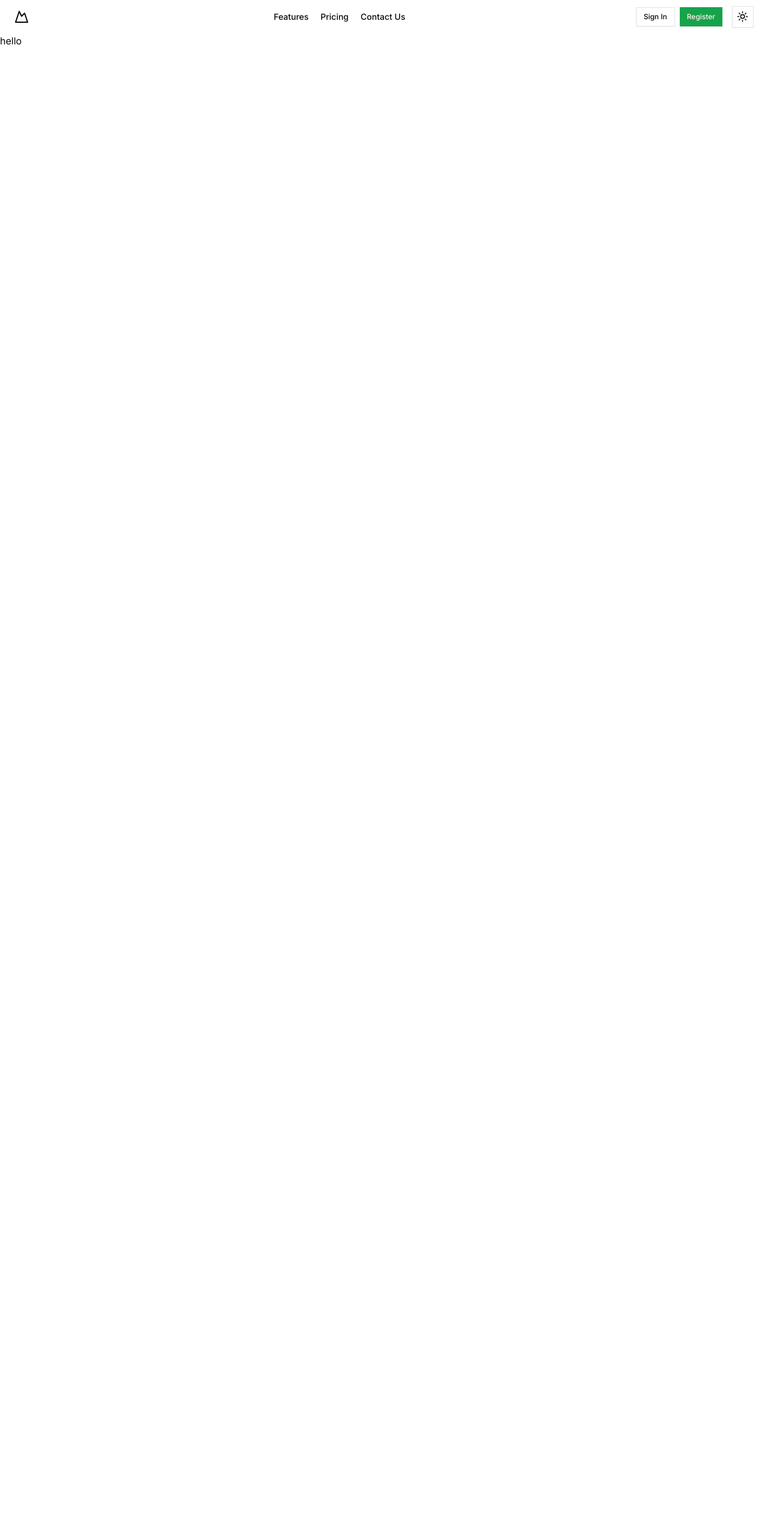
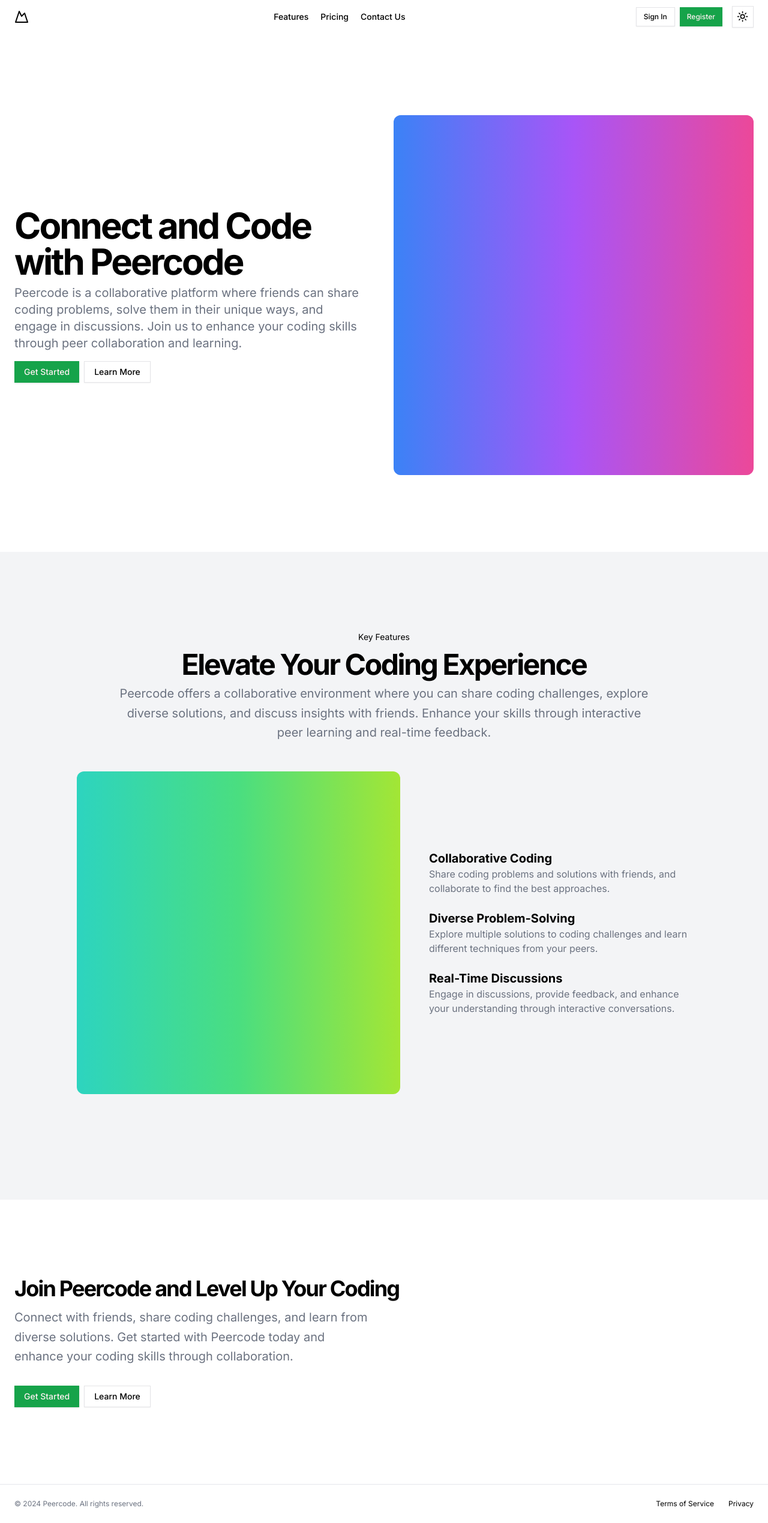
Before and after one commit to AnitKrJha/CodeCircle, a Next.js app: page / in a window 1280 px wide. Shown: the whole page at 60% size. Before the commit the page ends 800 px from the top, so only its background shows below. Built offline with nearby package versions, Linux system fonts and the light colour scheme; no server answers.

Commit message:
added landing page

```diff
--- a/src/app/globals.css
+++ b/src/app/globals.css
@@ -59,13 +59,3 @@
     --chart-5: 340 75% 55%;
   }
 }
-
-
-@layer base {
-  * {
-    @apply border-border;
-  }
-  body {
-    @apply bg-background text-foreground;
-  }
-}
--- a/src/app/layout.tsx
+++ b/src/app/layout.tsx
@@ -4,6 +4,7 @@
 import NavBar from "@/components/navbar";
 import { ThemeProvider } from "@/components/themeprovider";
 import { Toaster } from "@/components/ui/sonner";
+import Footer  from "@/components/landing/footer";
 
 const inter = Inter({ subsets: ["latin"] });
 
@@ -20,11 +21,15 @@
   return (
     <html lang="en">
 
-      <body className={inter.className}>
+      <body className={`${inter.className} pt-16`}>
       <ThemeProvider attribute="class" defaultTheme="system" disableTransitionOnChange>
 
         <NavBar/>
+        <main className="min-h-[94vh]">
+
         {children}
+        </main>
+        <Footer/>
         <Toaster richColors/>
       </ThemeProvider>
         </body>
--- /dev/null
+++ b/src/app/not-found.tsx
@@ -0,0 +1,28 @@
+import Link from "next/link"
+
+export default function NotFoundPage() {
+  return (
+    <div className="flex min-h-[100dvh] flex-col items-center justify-center bg-background px-4 py-12 sm:px-6 lg:px-8">
+      <div className="mx-auto max-w-md text-center">
+       <div
+
+          className="mx-auto mb-6 bg-gradient-to-r from-gray-600 via-gray-800 to-black w-full aspect-square rounded-full shadow-lg invert dark:invert-0">
+       </div>
+
+        <h1 className="text-3xl font-bold tracking-tight text-foreground sm:text-4xl">Oops! Page not found</h1>
+        <p className="mt-4 text-muted-foreground">
+          The page you're looking for doesn't seem to exist. Don't worry, we'll help you find your way back home.
+        </p>
+        <div className="mt-6">
+          <Link
+            href="/"
+            className="inline-flex items-center rounded-md bg-primary px-4 py-2 text-sm font-medium text-primary-foreground shadow-sm transition-colors hover:bg-primary/90 focus:outline-none focus:ring-2 focus:ring-primary focus:ring-offset-2"
+            prefetch={false}
+          >
+            Go back home
+          </Link>
+        </div>
+      </div>
+    </div>
+  )
+}
--- a/src/app/page.tsx
+++ b/src/app/page.tsx
@@ -1,8 +1,14 @@
+import CallToActionSection from "@/components/landing/calltoaction";
+import FeatureSection from "@/components/landing/featuresection";
+import HeroSection from "@/components/landing/hero";
+
 export default function Home() {
   return (
 
     <main>
-      hello
+      <HeroSection/>
+      <FeatureSection/>
+      <CallToActionSection/>
     </main>
   );
 }
--- /dev/null
+++ b/src/components/landing/calltoaction.tsx
@@ -0,0 +1,22 @@
+import Link from "next/link";
+import { ActionButtons } from "./hero";
+
+export default function CallToActionSection() {
+  return (
+    <section className="w-full py-12 md:py-24 lg:py-32">
+      <div className="container px-4 md:px-6">
+        <div className="space-y-3 text-left">
+          <h2 className="text-3xl font-bold tracking-tighter md:text-4xl">
+            Join Peercode and Level Up Your Coding
+          </h2>
+          <p className="max-w-[600px] text-gray-500 md:text-xl/relaxed lg:text-base/relaxed xl:text-xl/relaxed dark:text-gray-400">
+            Connect with friends, share coding challenges, and learn from diverse solutions. Get started with Peercode today and enhance your coding skills through collaboration.
+          </p>
+        </div>
+        <div className="mt-8 flex">
+          <ActionButtons />
+        </div>
+      </div>
+    </section>
+  );
+}
--- /dev/null
+++ b/src/components/landing/featuresection.tsx
@@ -0,0 +1,55 @@
+export default function FeatureSection() {
+    return (
+      <section className="w-full py-12 md:py-24 lg:py-32 bg-gray-100 dark:bg-gray-800">
+        <div className="container px-4 md:px-6">
+          <div className="flex flex-col items-center justify-center space-y-4 text-center">
+            <div className="space-y-2">
+              <div className="inline-block rounded-lg bg-gray-100 px-3 py-1 text-sm dark:bg-gray-800">
+                Key Features
+              </div>
+              <h2 className="text-3xl font-bold tracking-tighter sm:text-5xl">
+                Elevate Your Coding Experience
+              </h2>
+              <p className="max-w-[900px] text-gray-500 md:text-xl/relaxed lg:text-base/relaxed xl:text-xl/relaxed dark:text-gray-400">
+                Peercode offers a collaborative environment where you can share coding challenges, explore diverse solutions, and discuss insights with friends. Enhance your skills through interactive peer learning and real-time feedback.
+              </p>
+            </div>
+          </div>
+          <FeatureList />
+        </div>
+      </section>
+    );
+  }
+
+  function FeatureList() {
+    return (
+      <div className="mx-auto flex flex-col md:flex-row max-w-5xl items-center gap-6 py-12 lg:grid-cols-2 lg:gap-12">
+        <div className=" w-full  sm:w-full lg:h-auto">
+          <div className="w-full aspect-square bg-gradient-to-r from-teal-400 via-green-400 to-lime-400 rounded-xl"></div>
+        </div>
+        <ul className="flex flex-col gap-6">
+          <FeatureItem
+            title="Collaborative Coding"
+            description="Share coding problems and solutions with friends, and collaborate to find the best approaches."
+          />
+          <FeatureItem
+            title="Diverse Problem-Solving"
+            description="Explore multiple solutions to coding challenges and learn different techniques from your peers."
+          />
+          <FeatureItem
+            title="Real-Time Discussions"
+            description="Engage in discussions, provide feedback, and enhance your understanding through interactive conversations."
+          />
+        </ul>
+      </div>
+    );
+  }
+
+  function FeatureItem({ title, description }: { title: string; description: string }) {
+    return (
+      <li>
+        <h3 className="text-xl font-bold">{title}</h3>
+        <p className="text-gray-500 dark:text-gray-400">{description}</p>
+      </li>
+    );
+  }
--- /dev/null
+++ b/src/components/landing/footer.tsx
@@ -0,0 +1,17 @@
+import Link from "next/link";
+
+export default function Footer() {
+  return (
+    <footer className="flex flex-col gap-2 sm:flex-row py-6 w-full shrink-0 items-center px-4 md:px-6 border-t">
+      <p className="text-xs text-gray-500 dark:text-gray-400">&copy; 2024 Peercode. All rights reserved.</p>
+      <nav className="sm:ml-auto flex gap-4 sm:gap-6">
+        <Link href="#" className="text-xs hover:underline underline-offset-4" prefetch={false}>
+          Terms of Service
+        </Link>
+        <Link href="#" className="text-xs hover:underline underline-offset-4" prefetch={false}>
+          Privacy
+        </Link>
+      </nav>
+    </footer>
+  );
+}
--- /dev/null
+++ b/src/components/landing/hero.tsx
@@ -0,0 +1,54 @@
+import Link from "next/link";
+import { Button } from "../ui/button";
+
+export default function HeroSection() {
+    return (
+        <section className="w-full py-12 md:py-24 lg:py-32">
+            <div className="container px-4 md:px-6">
+                <div className="grid gap-6 lg:grid-cols-[1fr_400px] lg:gap-12 xl:grid-cols-[1fr_600px]">
+                    <div className="flex flex-col justify-center space-y-4">
+                        <div className="space-y-2">
+                            <h1 className="text-3xl font-bold tracking-tighter sm:text-5xl xl:text-6xl/none">
+                                Connect and Code with Peercode
+                            </h1>
+                            <p className="max-w-[600px] text-gray-500 md:text-xl dark:text-gray-400">
+                                Peercode is a collaborative platform where friends can share coding problems, solve them in their unique ways, and engage in discussions. Join us to enhance your coding skills through peer collaboration and learning.
+                            </p>
+                        </div>
+                        <ActionButtons />
+                    </div>
+                    <div className="relative flex items-center justify-center overflow-hidden rounded-xl bg-gradient-to-r from-blue-500 via-purple-500 to-pink-500 sm:w-full lg:order-last lg:aspect-square">
+                        <div className="absolute inset-0 opacity-40 bg-gradient-to-r from-blue-500 via-purple-500 to-pink-500"></div>
+                        <div className="relative w-full h-full">
+                            {/* Add additional content here if needed */}
+                        </div>
+                    </div>
+                </div>
+            </div>
+        </section>
+    );
+}
+
+export function ActionButtons() {
+    return (
+        <div className="flex flex-col gap-2 min-[400px]:flex-row">
+            <Link
+                href="#"
+
+                prefetch={false}
+            >
+                <Button>
+
+                    Get Started
+                </Button>
+            </Link>
+            <Link
+                href="#"
+
+                prefetch={false}
+            >
+                <Button variant="outline">Learn More</Button>
+            </Link>
+        </div>
+    );
+}
--- a/src/components/navbar.tsx
+++ b/src/components/navbar.tsx
@@ -9,7 +9,7 @@
     const { data: { user } } = await supabase.auth.getUser();
 
     return (
-        <header className="flex items-center h-14 px-4 md:px-6 w-full">
+        <header className="flex items-center h-14 px-4 md:px-6 w-full fixed top-0 bg-background z-50">
             <Link href="/" className="mr-6 flex items-center" prefetch={false}>
                 <MountainIcon className="h-6 w-6" />
                 <span className="sr-only">Acme Inc</span>
--- a/src/components/signin/signin.tsx
+++ b/src/components/signin/signin.tsx
@@ -8,7 +8,7 @@
 
 export function LoginComponent() {
   return (
-    <div className="w-full lg:grid lg:min-h-[600px] lg:grid-cols-2 xl:min-h-[800px]">
+    <div className="w-full  lg:grid  lg:grid-cols-2 min-h-[94vh]">
       <div className="flex items-center justify-center py-12">
         <div className="mx-auto grid w-[350px] gap-6">
           <div className="grid gap-2 text-center">
--- a/src/components/signin/signinform.tsx
+++ b/src/components/signin/signinform.tsx
@@ -31,14 +31,12 @@
         setIsLoading(false);
         return;
       }
-      console.log(response);
 
       // Handle successful sign-in, e.g., redirect to dashboard
       toast.success("Logged in successfully!",{description:"will be redirected to dashboard shortly"});
       router.push('/dashboard')
       router.refresh();
     } catch (error:any) {
-      console.log(error);
       toast.error(error.message);
     } finally {
       setIsLoading(false);
--- a/src/components/signup/signup.tsx
+++ b/src/components/signup/signup.tsx
@@ -8,7 +8,7 @@
 
 export function SignUpComponent() {
   return (
-    <div className="w-full lg:grid lg:min-h-[600px] lg:grid-cols-2 xl:min-h-[800px]">
+    <div className="w-full  lg:grid  lg:grid-cols-2 min-h-[94vh]">
       <div className="flex items-center justify-center py-12">
         <div className="mx-auto grid w-[350px] gap-6">
           <div className="grid gap-2 text-center">
```
